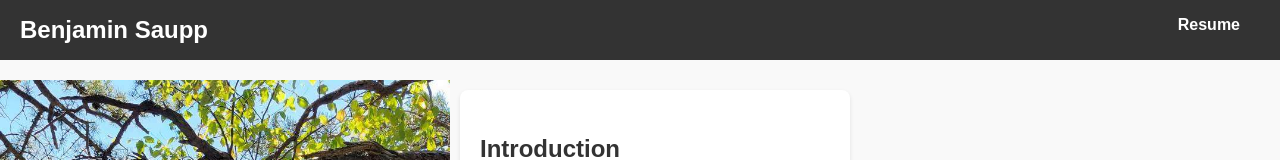
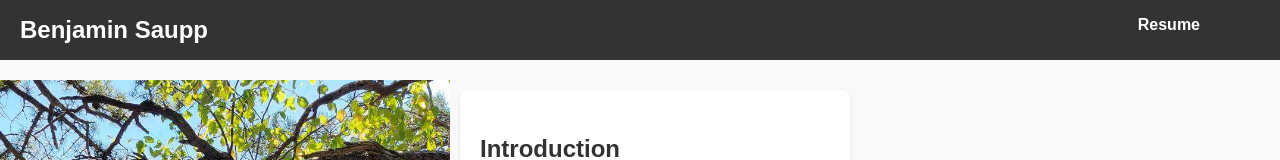
Before and after one commit to sauppb/benjaminsaupp.github.io, a plain HTML site: page index.html in a window 1280 px wide. Shown: the top 160 px of the page. Drawn offline with Linux system fonts and the light colour scheme; a script that the page names is missing.

Commit message:
flexbox fix?

```diff
--- a/style.css
+++ b/style.css
@@ -32,10 +32,11 @@ header {
 
 .container {
     display: flex;
+    flex-direction: row;
     justify-content:  space-between;
     align-items: center;
     padding: 20px;
-    max-width: 120000px;
+    max-width: 1200px;
     height: 20px;
     margin: 0 0;
 }
```
